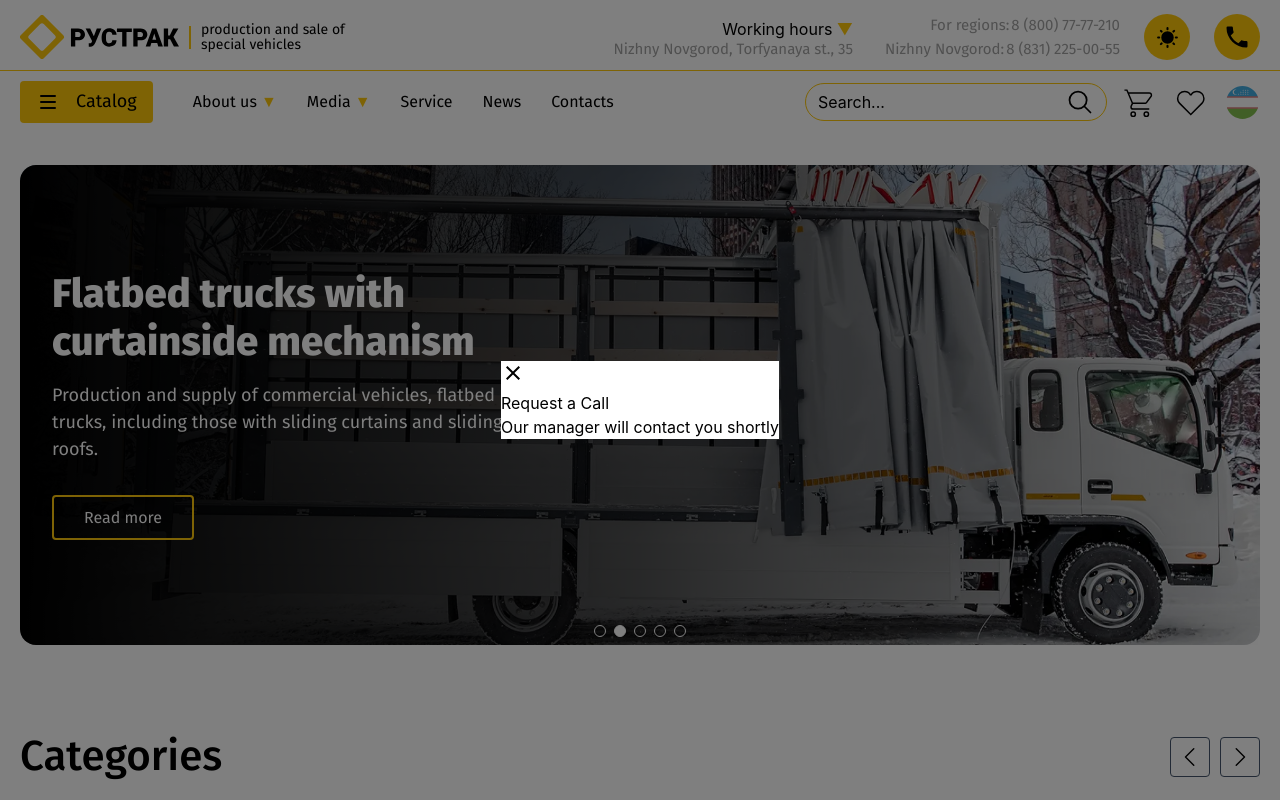
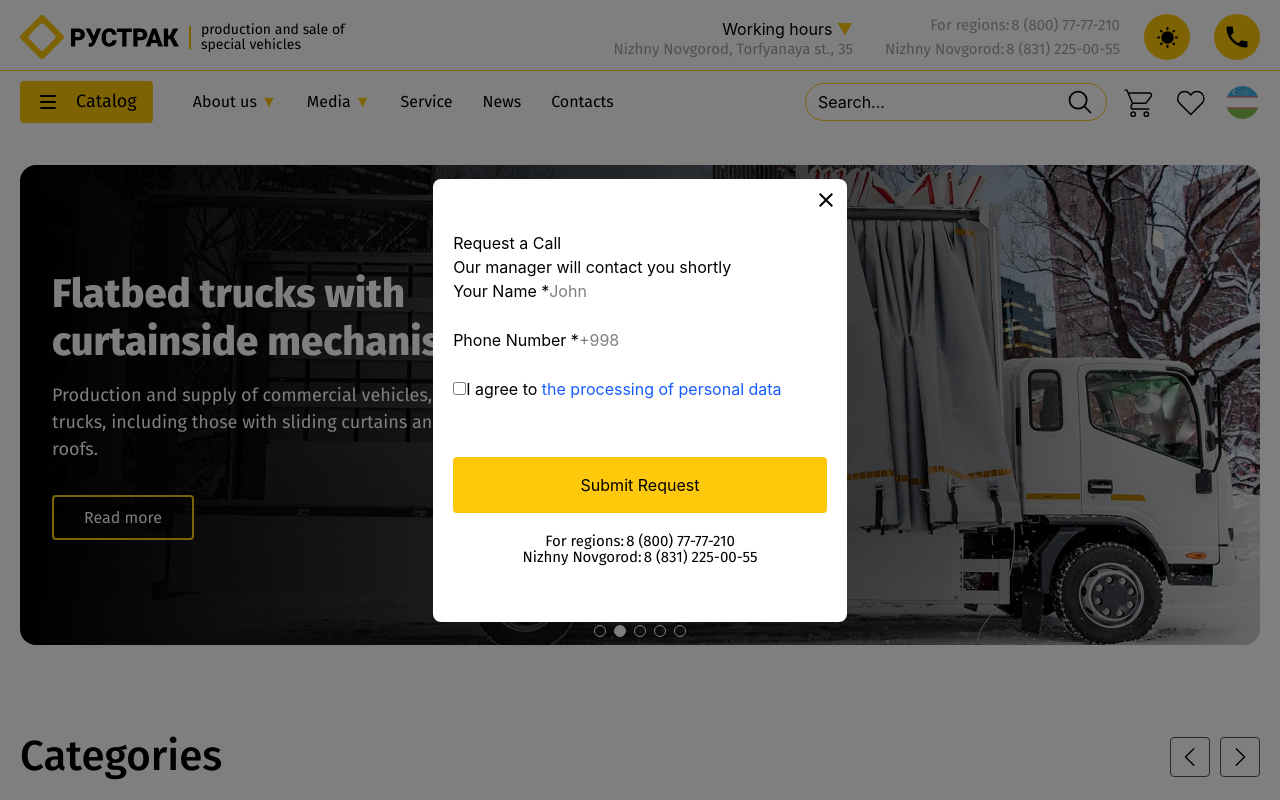
Before and after one commit to misterkhabibullayev/ructrak, a React (Vite) app: page / in a window 1280 px wide. Both pictures are taken after a click on the button 1237 px from the left and 37 px from the top of the page. Shown: the top 800 px of the page. Built offline with nearby package versions, Linux system fonts and the light colour scheme.

Commit message:
localStorage yangilandi

```diff
--- a/src/components/CatalogModal.jsx
+++ b/src/components/CatalogModal.jsx
@@ -13,7 +13,6 @@ function CatalogModal({ activeMenu, onClose }) {
     catalog: false,
     aboutUs: false,
     media: false,
-    services: false,
   });
   const [isMobile, setIsMobile] = useState(false);
 
--- a/src/components/KategorySection.jsx
+++ b/src/components/KategorySection.jsx
@@ -45,7 +45,7 @@ export function KategorySection() {
               },
               575: {
                 slidesPerView: 2,
-                spaceBetween: 15
+                spaceBetween: 15,
               },
               768: {
                 slidesPerView: 3,
@@ -54,7 +54,7 @@ export function KategorySection() {
               1024: {
                 slidesPerView: 4,
                 spaceBetween: 24,
-              }
+              },
             }}
             loop={true}
             navigation={{
--- a/src/components/LangModal.jsx
+++ b/src/components/LangModal.jsx
@@ -8,7 +8,6 @@ export function LangModal() {
   const [isOpen, setIsOpen] = useState(false);
   const dropdownRef = useRef(null);
 
-  // Tillay ro'yxati va ularga mos flag ikonkalari
   const languages = [
     { code: "uz", label: "UZ", title: "O'zbekcha", Icon: Images.uzbekistanFlagIcon },
     { code: "ru", label: "RU", title: "Русский", Icon: Images.russiaFlagIcon },
--- a/src/components/RequestCallModal.jsx
+++ b/src/components/RequestCallModal.jsx
@@ -1,13 +1,28 @@
-import { useTranslation } from "react-i18next";
+import { Trans, useTranslation } from "react-i18next";
 import { Images } from "../utils/images";
+import { Link, useLocation } from "react-router-dom";
+import { useEffect, useRef } from "react";
 
 function RequestCall({ request, closeRequest }) {
-  const {t} = useTranslation()
+  const { t } = useTranslation();
+  const location = useLocation();
+  const prevPathname = useRef(location.pathname);
+
+  useEffect(() => {
+    if (prevPathname.current !== location.pathname) {
+      closeRequest();
+      prevPathname.current = location.pathname;
+    }
+  }, [location.pathname, closeRequest]);
   return (
     <div className="fixed inset-0 z-52 flex items-center justify-center">
       <div onClick={closeRequest} className="fixed inset-0 bg-black/50" />
-      <div className="relative z-10 bg-white dark:bg-slate-900">
-        <button onClick={closeRequest} aria-label={t("requestModal.close")}>
+      <div className="relative z-10 bg-white dark:bg-slate-900 pt-13 px-5 pb-9 rounded-lg">
+        <button
+          onClick={closeRequest}
+          aria-label={t("requestModal.close")}
+          className="absolute top-2.25 right-2.25"
+        >
           <Images.closeIcon className="text-black dark:text-white" />
         </button>
         <div className={request === "call" ? "block" : "hidden"}>
@@ -17,6 +32,97 @@ function RequestCall({ request, closeRequest }) {
         <div className={request === "kp" ? "block" : "hidden"}>
           <h2>{t("requestModal.modalTitleKommer")}</h2>
         </div>
+        <div className={request === "variant" ? "block" : "hidden"}>
+          <h2>{t("requestModal.uvedam")}</h2>
+        </div>
+        <div className={request === "variant" ? "block" : "hidden"}>
+          <div>
+            <img src="" alt="stokda qolmagan mashina rasmi" />
+          </div>
+          <div>title</div>
+        </div>
+        <form action="">
+          <div className="flex flex-col gap-6.25 mb-14">
+            <div
+              className={`${request === "call" || request === "kp" ? "block" : "hidden"}`}
+            >
+              <label htmlFor="nameInput">{t("requestModal.inputLabel1")}</label>
+              <input
+                type="text"
+                id="nameInput"
+                placeholder={t("requestModal.inputPlacholder1")}
+              />
+            </div>
+            <div
+              className={`${request === "variant" || request === "kp" ? "block" : "hidden"}`}
+            >
+              <label htmlFor="emailInput">
+                {t("requestModal.emailInputLabel")}
+              </label>
+              <input type="email" id="emailInput" placeholder="your@mail.com" />
+            </div>
+            <div className="">
+              <label htmlFor="phoneInput">
+                {t("requestModal.inputLabel2")}
+              </label>
+              <input type="tel" id="phoneInput" placeholder="+998" />
+            </div>
+            <div>
+              <input type="checkbox" />
+              <label htmlFor="">
+                <Trans
+                  i18nKey="requestModal.agreeText"
+                  components={[
+                    <Link
+                      key="privacy-link"
+                      to="/privacy-policy"
+                      className="text-blue-600"
+                    />,
+                  ]}
+                />
+              </label>
+            </div>
+          </div>
+          <div>
+            <button type="submit" className="w-full flex items-center justify-center p-4 bg-[#FEC80B] hover:bg-[#FFD43A] transition-all duration-300 rounded">
+              <span className={`${request === "call" ? "block" : "hidden"}`}>
+                {t("requestModal.submitBtnCall")}
+              </span>
+              <span className={`${request === "kp" ? "block" : "hidden"}`}>
+                {t("requestModal.submitBtnKp")}
+              </span>
+              <span className={`${request === "variant" ? "block" : "hidden"}`}>
+                {t("requestModal.submitBtnVariant")}
+              </span>
+            </button>
+          </div>
+          <div
+            className={`flex-col items-center m-5 ${request === "call" ? "flex" : "hidden"}`}
+          >
+            <div className="flex gap-0.5 dark:text-white transition-all duration-300">
+              <span className="font-FiraSans font-normal text-[15px] leading-[110%] text-black dark:text-white whitespace-nowrap">
+                {t("header.forRegions")}
+              </span>
+              <a
+                href="tel:8 (800) 77-77-210"
+                className="font-FiraSans font-normal text-[15px] leading-[110%] text-black dark:text-white whitespace-nowrap"
+              >
+                8 (800) 77-77-210
+              </a>
+            </div>
+            <div className="flex items-end gap-0.5 dark:text-white transition-all duration-300">
+              <span className="font-FiraSans font-normal text-[15px] leading-[110%] text-black dark:text-white whitespace-nowrap">
+                {t("header.nizhnyNovgorod")}
+              </span>
+              <a
+                href="tel:8 (831) 225-00-55"
+                className="font-FiraSans font-normal text-[15px] leading-[110%] text-black dark:text-white whitespace-nowrap"
+              >
+                8 (831) 225-00-55
+              </a>
+            </div>
+          </div>
+        </form>
       </div>
     </div>
   );
--- a/src/i18n.js
+++ b/src/i18n.js
@@ -443,6 +443,11 @@ i18n
   .init({
     resources,
     fallbackLng: "uz",
+    detection: {
+      order: ["localStorage", "navigator"],
+      caches: ["localStorage"],
+      loockupLocalStorage: "i18nextLng",
+    },
     interpolation: {
       escapeValue: false,
     },
--- a/src/index.css
+++ b/src/index.css
@@ -48,18 +48,3 @@ button {
 .hero-bullet-active {
   background-color: white;
 }
-
-@keyframes customFadeUp {
-  from {
-    opacity: 0;
-    transform: translateY(30px);
-  }
-  to {
-    opacity: 1;
-    transform: translateY(0);
-  }
-}
-
-.animate-fade-up {
-  animation: customFadeUp 0.8s cubic-bezier(0.16, 1, 0.3, 1) forwards;
-}
--- a/src/pages/NotFoundPage/index.jsx
+++ b/src/pages/NotFoundPage/index.jsx
@@ -1,10 +1,15 @@
 import { useTranslation } from "react-i18next";
 import { Link } from "react-router-dom";
 import Img404 from "../../Image/404.png";
+import { Helmet } from "react-helmet-async";
 
 function NotFound() {
   const { t } = useTranslation();
   return (
+    <>
+    <Helmet>
+      <title>{t("notFound.sahifaTopilmadi")}</title>
+    </Helmet>
       <div className="container1">
         <div className="flex flex-col-reverse items-center gap-10 md:flex-row md:justify-between px-0 md:px-30 mx-auto">
           <div className="w-full md:w-90">
@@ -17,13 +22,19 @@ function NotFound() {
             <p className="font-FiraSans font-normal text-black dark:text-white text-[18px] mb-8 text-center">
               {t("notFound.sahifaOchirilgan")}
             </p>
-          <Link to={"/catalog"} className="flex items-center justify-center rounded w-full py-3.25 px-7.5 font-FiraSans font-normal text-black text-[16px] bg-[#FEC80B] ">{t("notFound.homepagegaqaytish")}</Link>
+            <Link
+              to={"/catalog"}
+              className="flex items-center justify-center rounded w-full py-3.25 px-7.5 font-FiraSans font-normal text-black text-[16px] bg-[#FEC80B] hover:bg-[#FFD43A] transition-all duration-300"
+            >
+              {t("notFound.homepagegaqaytish")}
+            </Link>
           </div>
           <div className="w-70 md:w-143.5 md:h-143.5 flex items-center justify-center">
             <img src={Img404} alt="notFound" />
           </div>
         </div>
       </div>
+    </>
   );
 }
 export default NotFound;
--- a/src/store/useThemeStore.js
+++ b/src/store/useThemeStore.js
@@ -1,10 +1,8 @@
 import { create } from "zustand";
 
 export const useThemeStore = create((set) => {
-  // Boshlang'ich qiymatni localStorage'dan olamiz
   const savedTheme = localStorage.getItem("theme") || "light";
 
-  // Dastur birinchi marta yuklanganda HTML'ga 'dark' klassini qo'shib qo'yamiz
   if (savedTheme === "dark") {
     document.documentElement.classList.add("dark");
   } else {
@@ -17,7 +15,6 @@ export const useThemeStore = create((set) => {
       set((state) => {
         const nextTheme = state.theme === "light" ? "dark" : "light";
 
-        // LocalStorage va DOM (HTML) ni yangilaymiz
         localStorage.setItem("theme", nextTheme);
         if (nextTheme === "dark") {
           document.documentElement.classList.add("dark");
```
Lines whose indentation alone changed are shown as unchanged.
